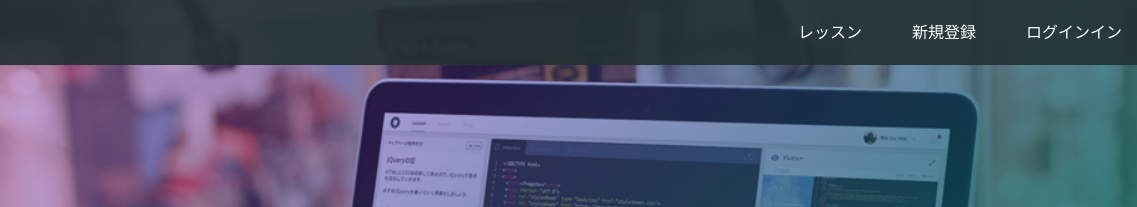
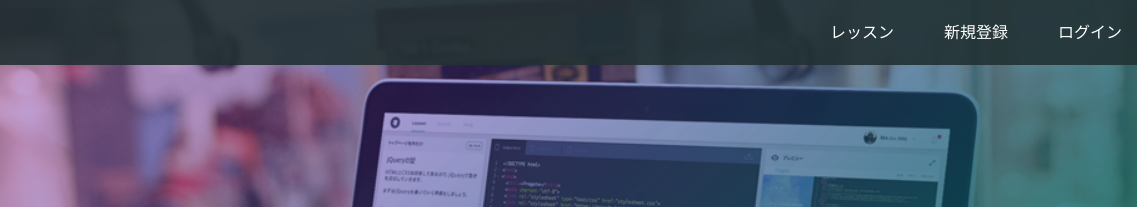
Before and after one commit to S-hideta/0626.github.io, a plain HTML site: page index.html in a window 1280 px wide. Shown: the top 207 px of the page, 143-1280 px from the left. Drawn offline with Linux system fonts and the light colour scheme.

Commit message:
Update index.html

```diff
--- a/index.html
+++ b/index.html
@@ -17,7 +17,7 @@
       <div class="header-right">
         <a href="#">レッスン</a>
         <a href="#">新規登録</a>
-        <a href="#" class="login">ログインイン</a>
+        <a href="#" class="login">ログイン</a>
       </div>
     </div>
   </header>
```
